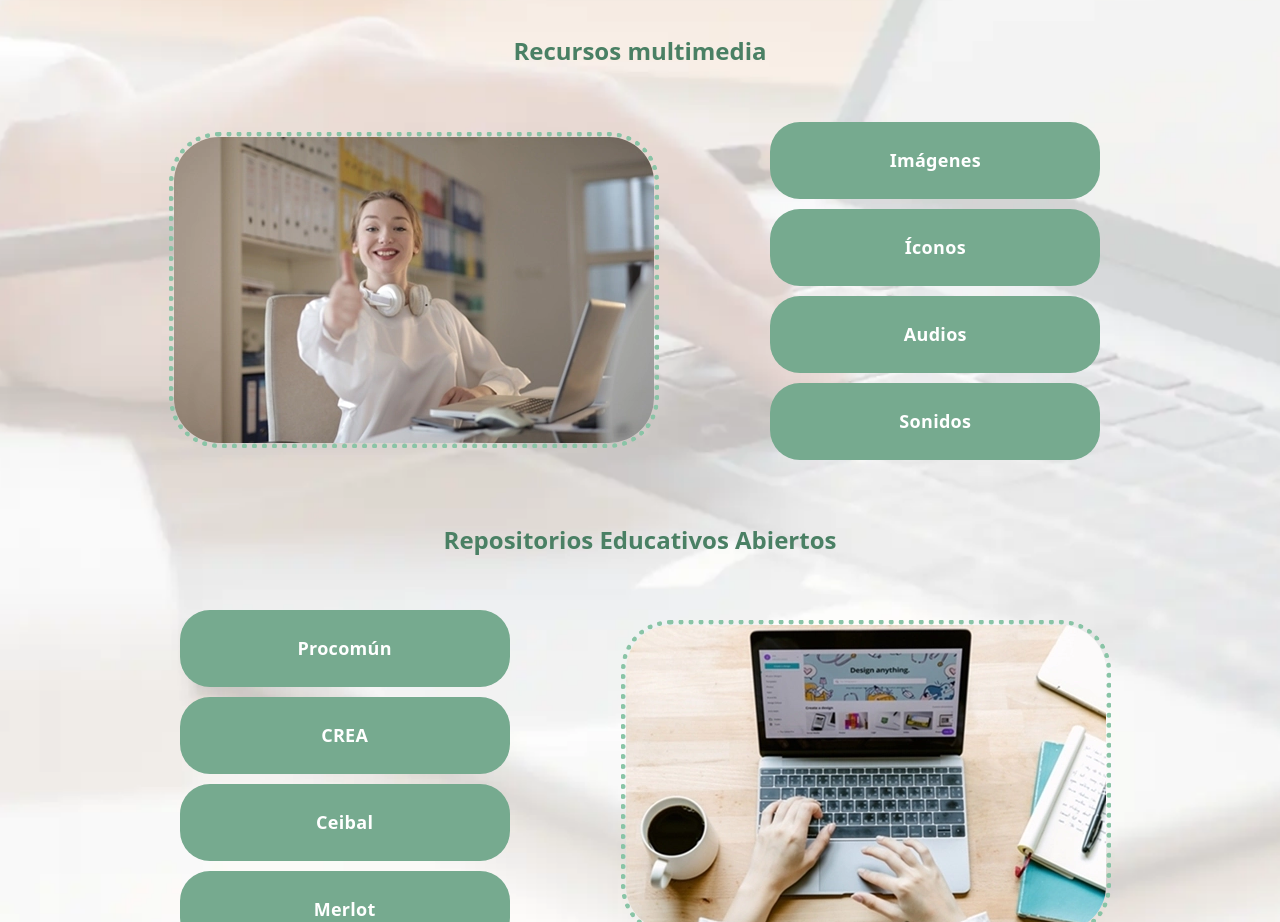
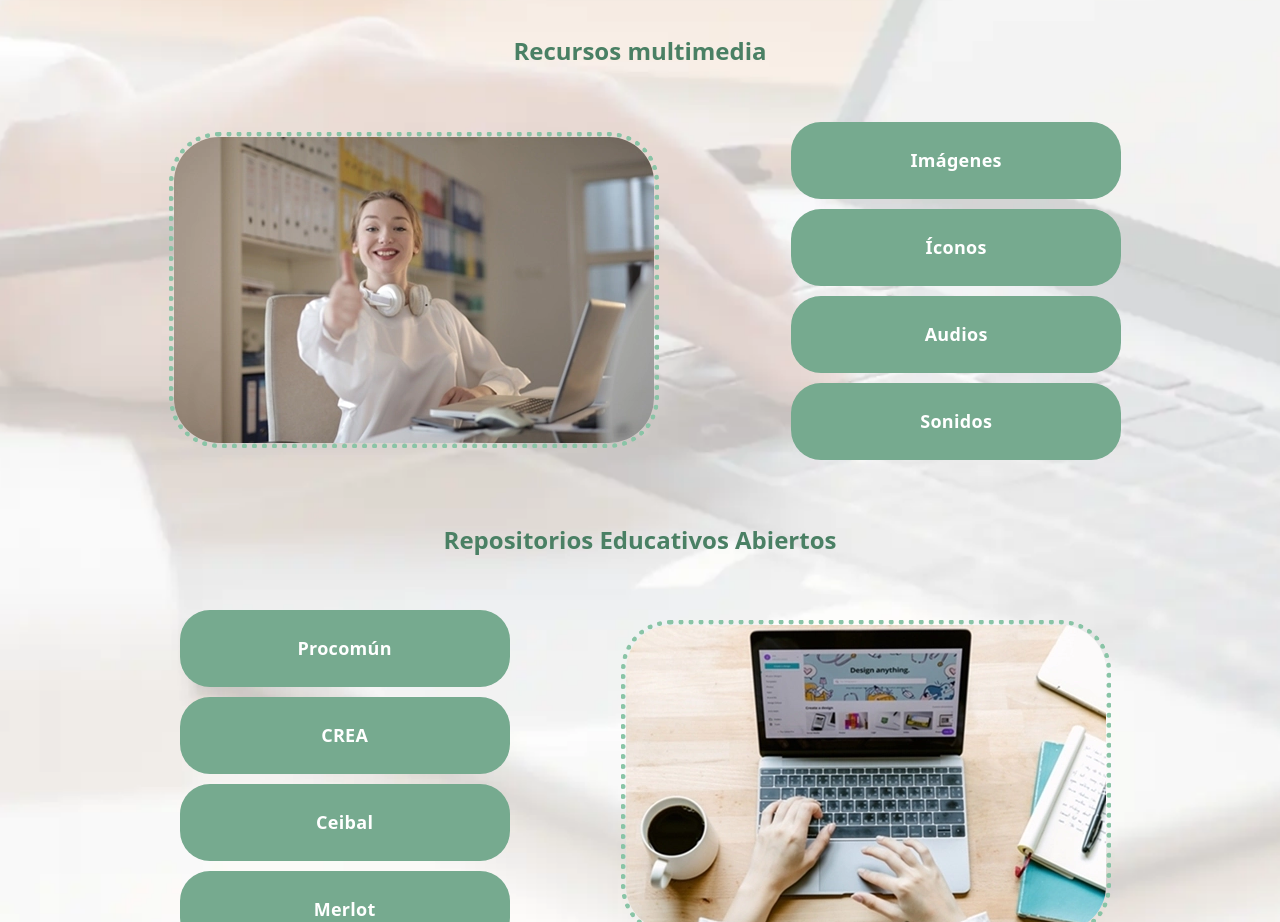
Before and after one commit to alvarezlmatias/Proyecto_REEL, a website: page pages/recursos.html in a window 1280 px wide. Shown: the part 1480-2402 px from the top of the page. Drawn offline with nearby package versions, Linux system fonts and the light colour scheme.

Commit message:
Ajustes página Recursos

```diff
--- a/scss/views/_recursos.scss
+++ b/scss/views/_recursos.scss
@@ -73,7 +73,7 @@
 /*** Botones Secciones secundarias ***/
 
 .botones-recursos1, .botones-recursos2 {
-    display: grid;
+    @extend %display;
     .botonrec {
         @extend %formato-texto;
         background-color: $color-fondo-botones;
```
Also changed, not shown: CSS/style.css, 1 other file.
